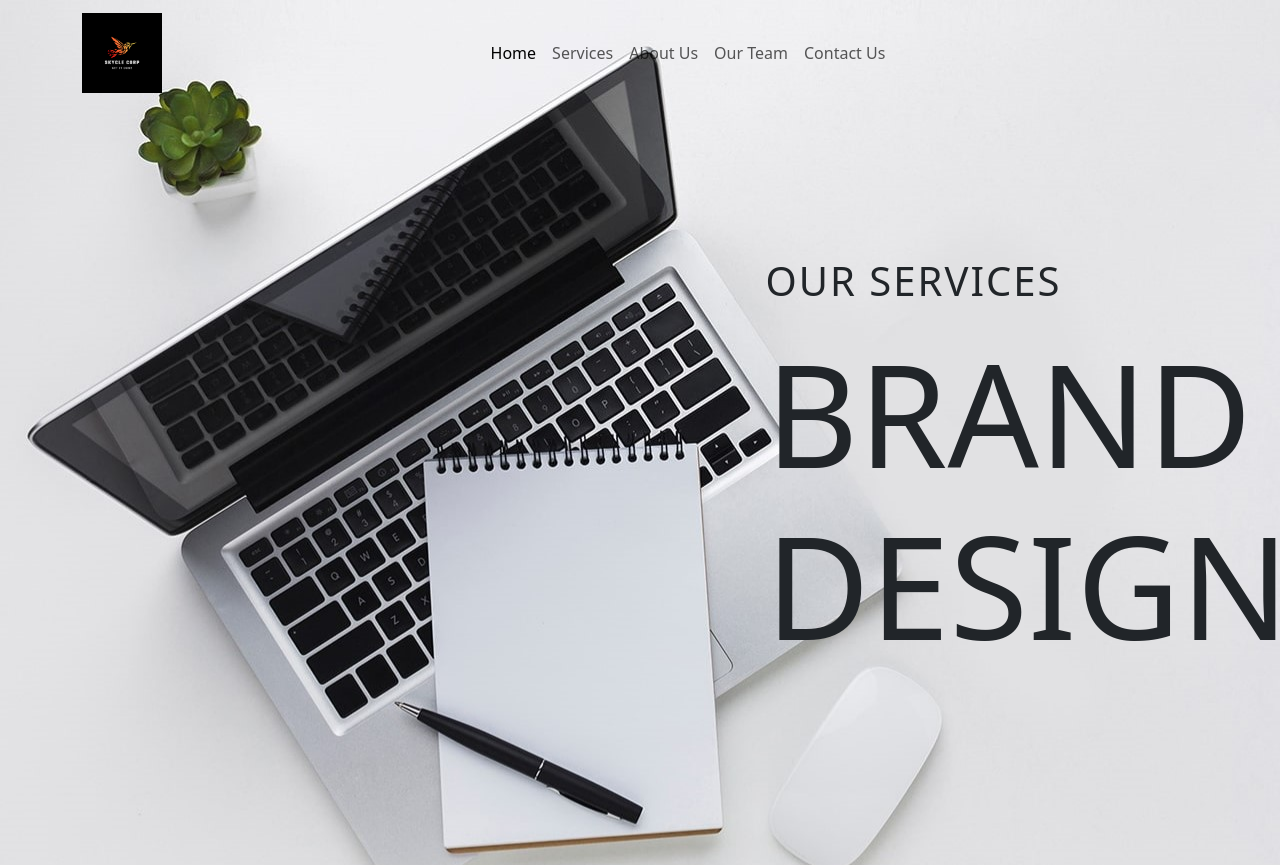
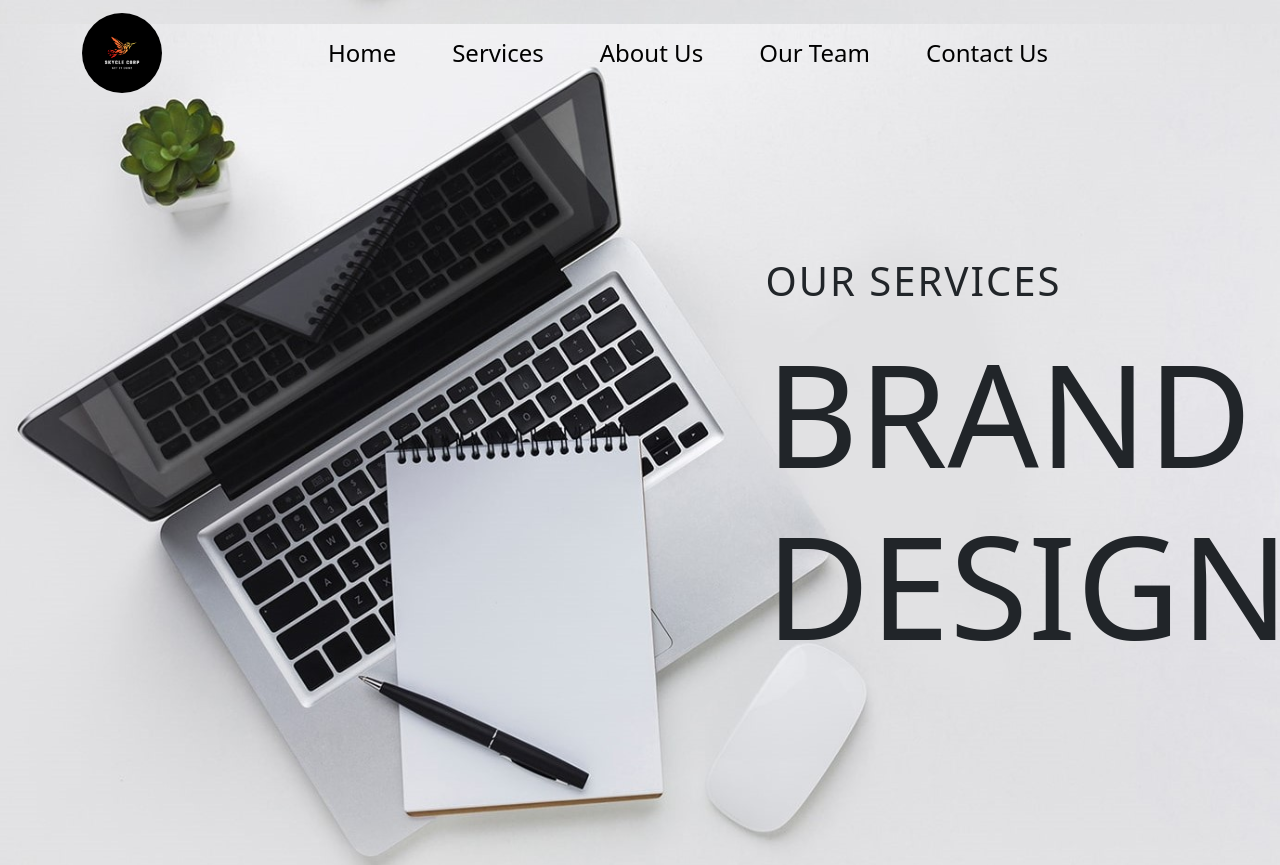
Before and after one commit to Yogarajan-sys/skycle, a plain HTML site: page index.html in a window 1280 px wide. Shown: the top 865 px of the page. Drawn offline with nearby package versions, Linux system fonts and the light colour scheme.

Commit message:
Update style.css

```diff
--- a/style.css
+++ b/style.css
@@ -1,7 +1,10 @@
 .img1{
     background-image: url(images/img1.jpg);
     /* height: 45%; */
-    width: 100%;
+    background-size: cover;
+    background-position: center;
+    background-position-x: -8px;
+    background-position-y: 24px;
 }
 .heading1{
     font-size: 143px                                                ;
@@ -233,3 +236,23 @@ font-weight: 100;
         height: 100%;
     }
 }
+.nav-link{
+    font-size: 24px !important;
+    color: #000 !important;
+}
+.nav-link:active{
+    color: #333333 !important;
+}
+.nav-item{
+    padding: 0px 20px;
+}
+.logo{
+    border-radius: 50px;
+}
+.navbar-default{
+    transition:500ms ease;
+    background:transparent;
+  }
+  .navbar-default.scrolled{
+    background: #a8a8a5;
+  }
```
